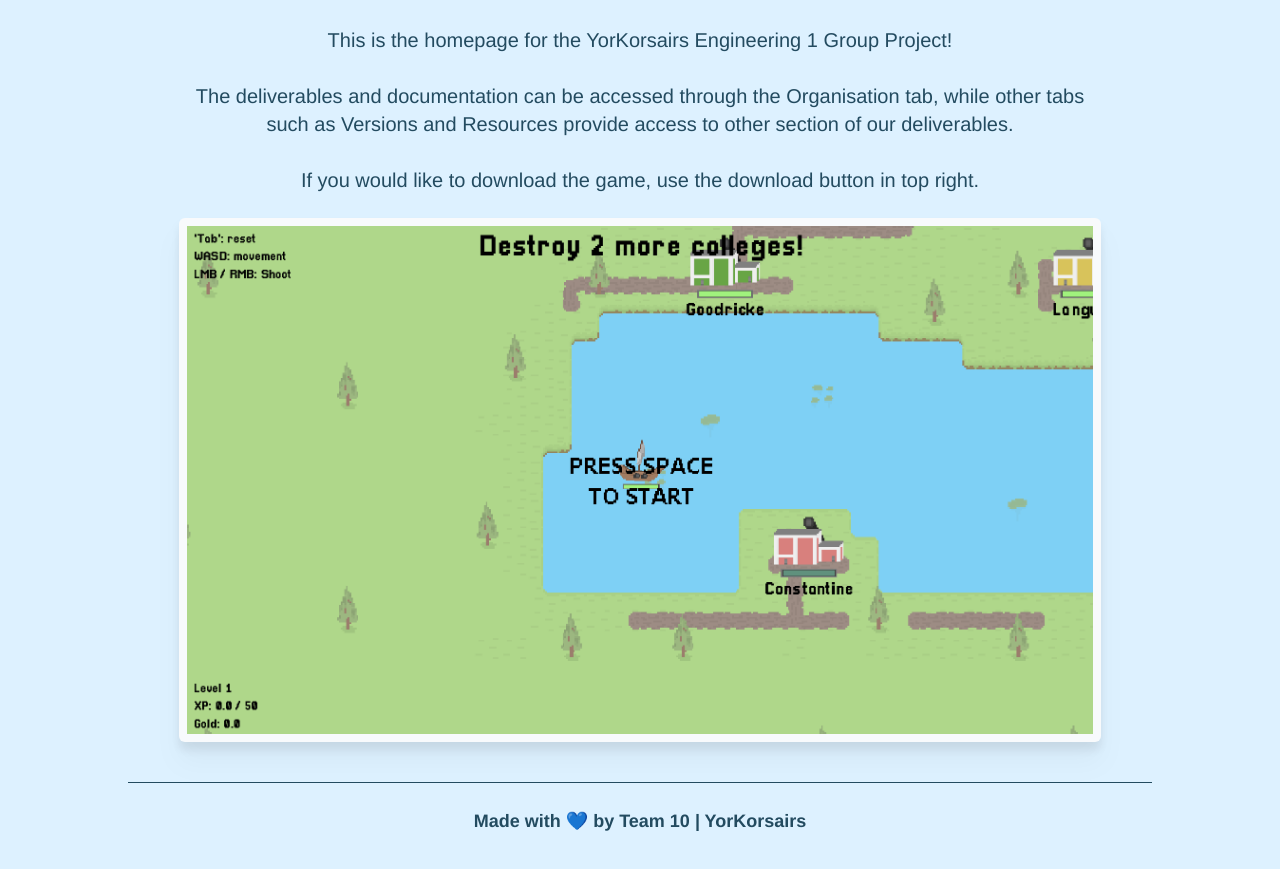
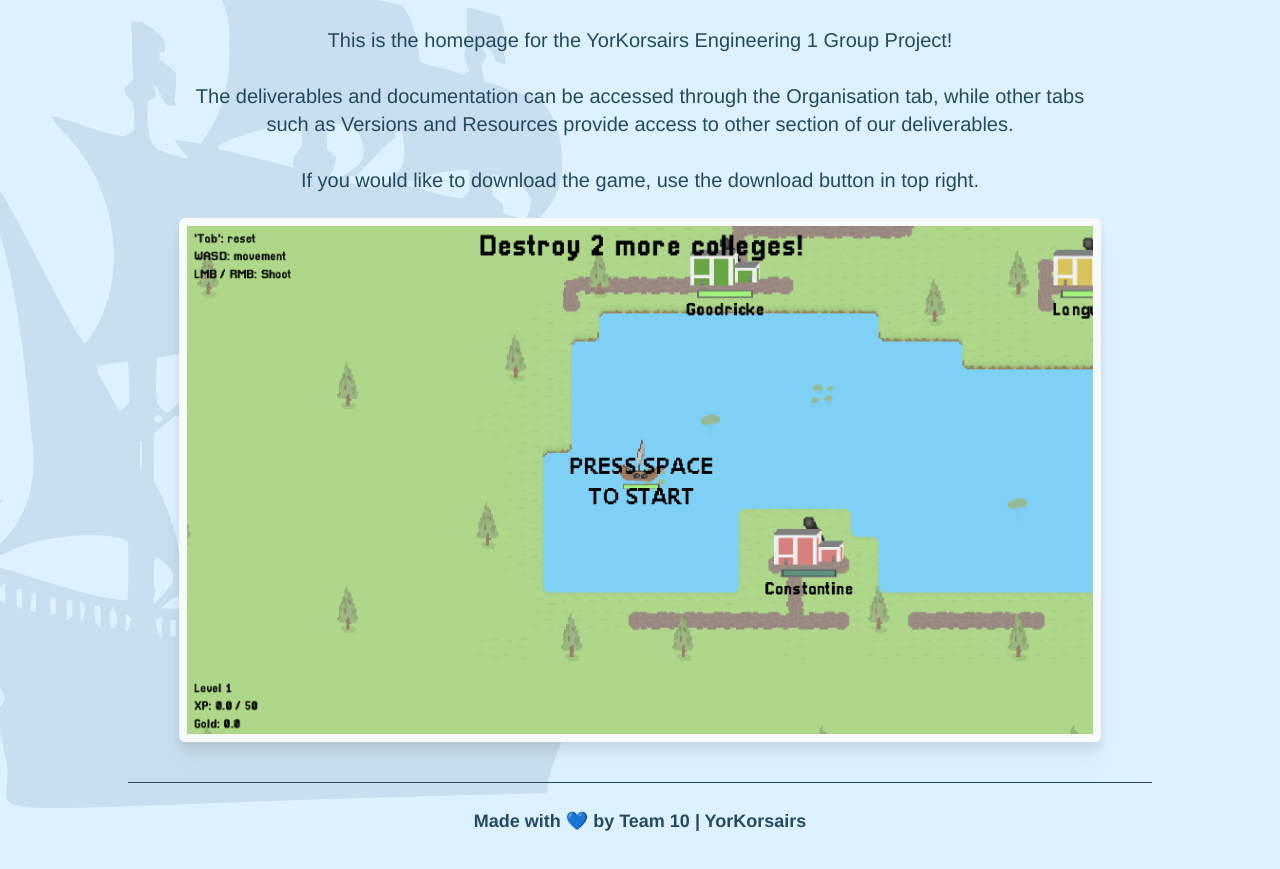
Before and after one commit to AJ141299/YorKorsairs, a plain HTML site: page index.html in a window 1280 px wide. Shown: the part 203-1072 px from the top of the page. Drawn offline with Linux system fonts and the light colour scheme.

Commit message:
added pirate ship background

```diff
--- a/index.html
+++ b/index.html
@@ -9,6 +9,8 @@
 		<link rel="stylesheet" href="css/styles.css" />
 	</head>
 	<body class="bg-bg font-helvetica text-dark-text px-32 flex flex-col h-screen justify-between">
+		<img class="absolute opacity-10 -z-20 -left-16 top-14 scale-x-[-1]" src="assets/images/ship-background.png" alt="pirate ship background image" />
+
 		<nav class="flex justify-between pt-7 text-nav font-semibold text-lg">
 			<!-- main nav -->
 			<div class="flex space-x-8 text-xl">
@@ -73,7 +75,7 @@
 			</div>
 		</main>
 
-		<footer class="pt-10 bg-footer-bg">
+		<footer class="pt-10">
 			<div class="h-[1px] w-full bg-dark-text"></div>
 			<p class="text-center py-6 font-bold text-lg">Made with 💙 by Team 10 | YorKorsairs</p>
 		</footer>
```
Also changed, not shown: gantt_charts.html (+3 -1 lines), assets/images/ship-background.png (added), css/styles.css.
